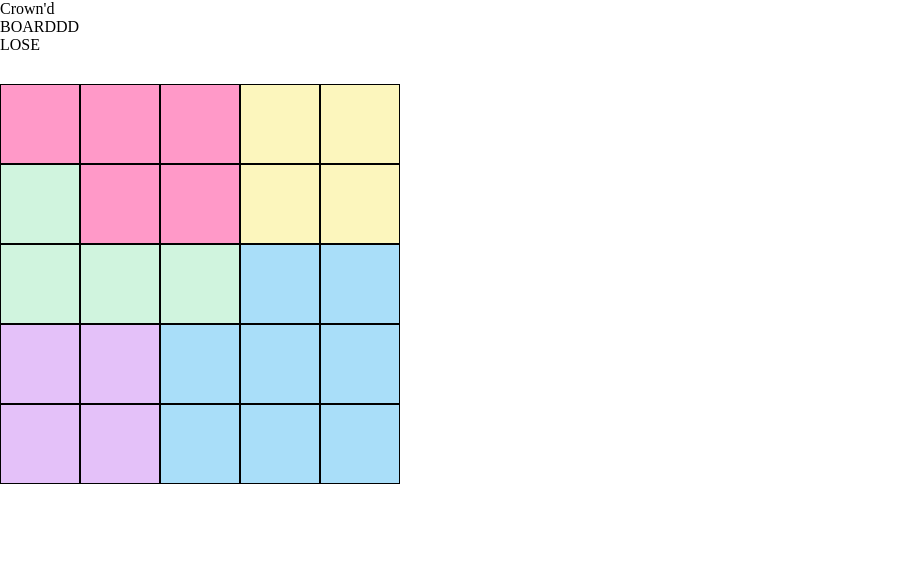
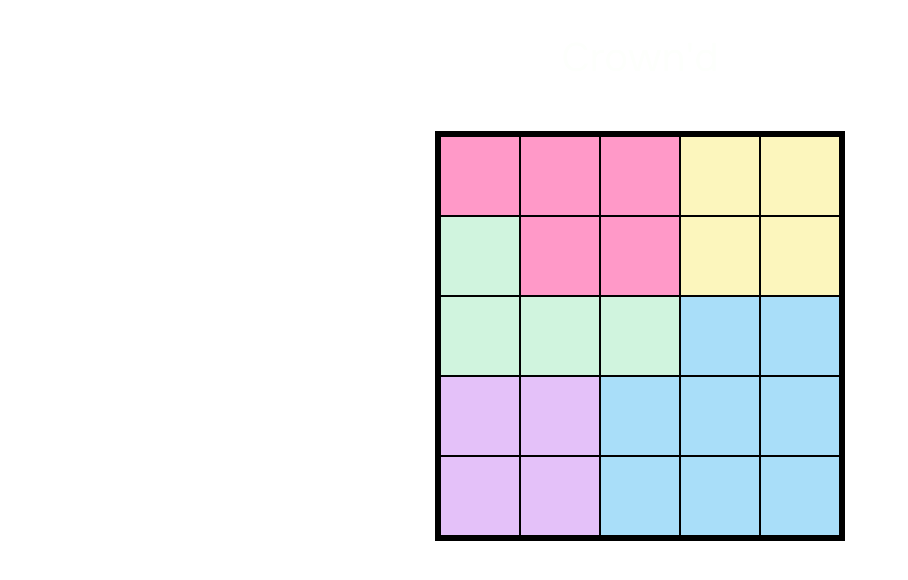
Before and after one commit to MayKhine/crownd, a React (Vite) app: page / in a window 1280 px wide. Shown: the top 580 px of the page, without its empty margins (0-908 px from the left). Built offline with nearby package versions, Linux system fonts and the light colour scheme.

Commit message:
need to work on win check

```diff
--- a/package.json
+++ b/package.json
@@ -12,7 +12,8 @@
   },
   "dependencies": {
     "react": "^19.0.0",
-    "react-dom": "^19.0.0"
+    "react-dom": "^19.0.0",
+    "react-icons": "^5.5.0"
   },
   "devDependencies": {
     "@eslint/js": "^9.21.0",
--- a/src/App.tsx
+++ b/src/App.tsx
@@ -13,7 +13,7 @@ export const App = () => {
   ]
 
   return (
-    <div>
+    <div style={{ ...pageContainerStyle }}>
       <Header />
       <div>
         <Board gameSize={5} colorArr={colorArr} />
@@ -21,3 +21,16 @@ export const App = () => {
     </div>
   )
 }
+
+const pageContainerStyle: React.CSSProperties = {
+  // backgroundColor: "#0b2545",
+  width: "100%",
+  minHeight: "100vh",
+  height: "auto",
+  display: "flex",
+  flexDirection: "column",
+  alignItems: "center",
+  paddingTop: "2rem",
+  paddingBottom: "2rem",
+  boxSizing: "border-box",
+}
--- a/src/components/Board.tsx
+++ b/src/components/Board.tsx
@@ -1,5 +1,6 @@
 import { useState } from "react"
 import { Grid } from "./Grid"
+import { Popup } from "./Popup"
 
 export type GridCellType = {
   row: number
@@ -495,12 +496,22 @@ export const Board = ({ gameSize, colorArr }: BoardProps) => {
         (cell) => cell.value == "Crown"
       )
       let updatedInvalidPositions = new Set<string>()
+
       if (cellExists(playerCrownsArr, cell)) {
         const playerCrownsArr2 = playerCrownsArr.filter(
           (item) => !(item.row === cell.row && item.col === cell.col)
         )
         updatedInvalidPositions = getInvalidCrownPositions(playerCrownsArr2)
         setInvalidCrownPosition(updatedInvalidPositions)
+
+        // if (
+        //   playerCrownsArr2.length == gameSize &&
+        //   updatedInvalidPositions.size == 0
+        // ) {
+        //   setToggleWin(true)
+        // } else {
+        //   setToggleWin(false)
+        // }
       }
     }
   }
@@ -515,11 +526,14 @@ export const Board = ({ gameSize, colorArr }: BoardProps) => {
 
   return (
     <div>
-      BOARDDD
       <div style={{ height: "3rem" }}>
-        {toggleWin && <div> WIN </div>}
-        {!toggleWin && <div> LOSE </div>}
+        {toggleWin && (
+          <Popup>
+            <div style={{ ...popupStyle }}> WIN </div>
+          </Popup>
+        )}
       </div>
+      <div style={{ ...gameGridStyle }}>
         <Grid
           grid={gameGridArr}
           cellClick={cellClick}
@@ -527,5 +541,16 @@ export const Board = ({ gameSize, colorArr }: BoardProps) => {
           gameSize={gameSize}
         />
       </div>
+    </div>
   )
 }
+
+const gameGridStyle: React.CSSProperties = {
+  backgroundColor: "pink",
+  width: "max-content",
+}
+
+const popupStyle: React.CSSProperties = {
+  backgroundColor: "red",
+  zIndex: "2",
+}
--- a/src/components/Grid.tsx
+++ b/src/components/Grid.tsx
@@ -16,7 +16,12 @@ export const Grid = ({
 }: GridProps) => {
   console.log("game size: ", gameSize)
   return (
-    <div>
+    <div
+      style={{
+        width: "max-content",
+        border: "5px solid black",
+      }}
+    >
       {grid.map((row, index) => {
         return (
           <div
@@ -24,11 +29,8 @@ export const Grid = ({
             style={{
               display: "grid",
               gridTemplateColumns: `repeat(${gameSize}, 1fr)`,
-              // display: "flex",
-              // flexGrow: "0",
               columnGap: "0",
               backgroundColor: "pink",
-              // width: "25rem", // one cell is 5rem
               width: `${gameSize * 5}rem`,
               overflow: "hidden",
               boxSizing: "border-box",
@@ -36,8 +38,7 @@ export const Grid = ({
           >
             {row.map((cell, index) => {
               const key = `${cell.row},${cell.col}`
-              // console.log(invalidCrownsPosition)
-              // invalidCrownsPosition.has(`${cell.row},${cell.col}`)
+
               const invalid =
                 invalidCrownsPosition && invalidCrownsPosition.has(key)
                   ? true
--- a/src/components/GridCell.tsx
+++ b/src/components/GridCell.tsx
@@ -1,4 +1,6 @@
 import { GridCellType } from "./Board"
+import { PiCrownSimpleBold } from "react-icons/pi"
+import { FaXmark } from "react-icons/fa6"
 
 type GridCellProps = {
   width?: string
@@ -22,11 +24,22 @@ export const GridCell = ({
       : cellData.color
       ? cellData.color
       : "lightyellow",
-    border: "1px solid black",
+    border: "1.5px solid black",
     boxSizing: "border-box",
     display: "flex",
     cursor: "pointer",
+    justifyContent: "center",
+    alignItems: "center",
   }
+
+  const input =
+    cellData.user == "Crown" ? (
+      <PiCrownSimpleBold size={20} />
+    ) : cellData.user == "X" ? (
+      <FaXmark />
+    ) : (
+      ""
+    )
 
   return (
     <div
@@ -39,10 +52,7 @@ export const GridCell = ({
         cellClick(cellData, "right")
       }}
     >
-      {/* R: {cellData.row}
-      C: {cellData.col} */}
-      {cellData.user}
-      {invalid ? "Invalid" : ""}
+      {input}
     </div>
   )
 }
--- a/src/components/Header.tsx
+++ b/src/components/Header.tsx
@@ -1,3 +1,8 @@
 export const Header = () => {
-  return <header> Crown'd </header>
+  return <header style={{ ...headerStyle }}> Crown'd </header>
 }
+
+const headerStyle: React.CSSProperties = {
+  color: "#fdfffc",
+  fontSize: "2.5rem",
+}
--- /dev/null
+++ b/src/components/Popup.tsx
@@ -0,0 +1,22 @@
+type PopupProps = {
+  children: React.ReactNode
+}
+export const Popup = ({ children }: PopupProps) => {
+  return (
+    <div>
+      <div style={{ ...popupStyle }}> </div>
+      {children}
+    </div>
+  )
+}
+const popupStyle: React.CSSProperties = {
+  width: "100%",
+  minHeight: "100vh",
+  height: "100%",
+  backgroundColor: "green",
+  zIndex: "1",
+  left: "0",
+  top: "0",
+  position: "fixed",
+  opacity: "20%",
+}
--- a/src/index.css
+++ b/src/index.css
@@ -1,7 +1,12 @@
+@import url("https://fonts.googleapis.com/css2?family=Onest:wght@100..900&display=swap");
+
 #root,
 html,
 body {
   margin: 0;
   height: 100%;
   width: 100%;
+  font-family: "Onest", sans-serif;
+  font-optical-sizing: auto;
+  font-style: normal;
 }
```
Also changed, not shown: 1 other file (tests, documents, lock files or other folders). Lines whose indentation alone changed are shown as unchanged.
